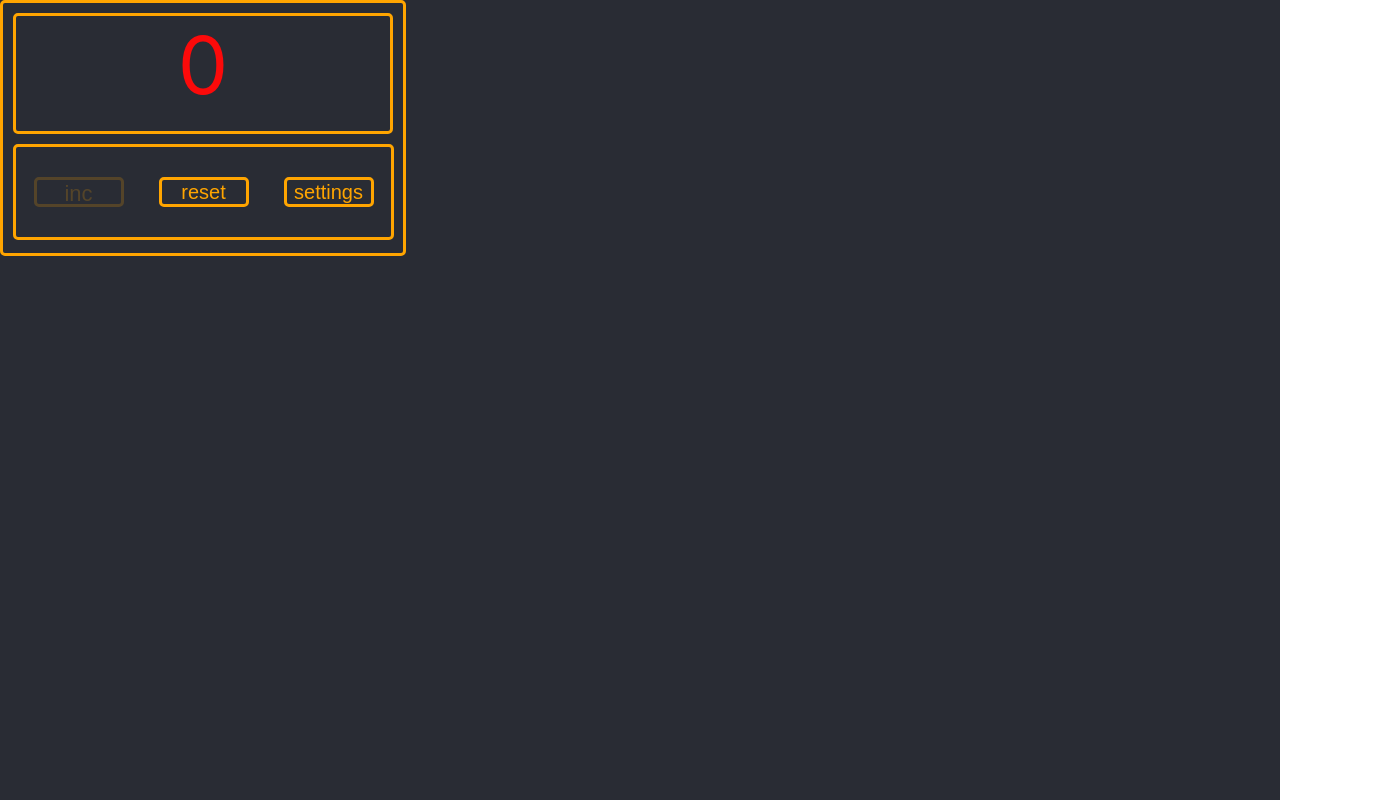
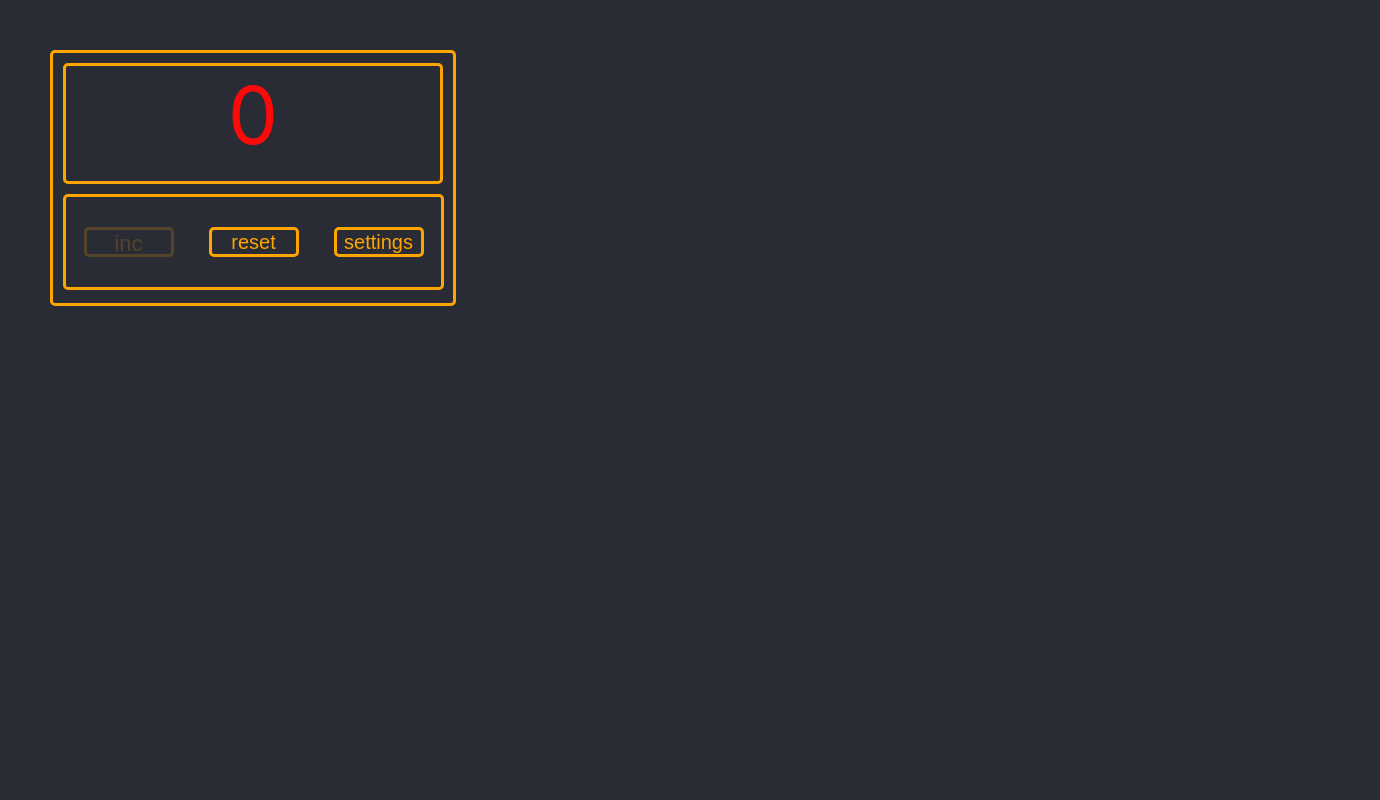
Before and after one commit to Kiri1111/other, a React (Create React App) app: page /settings in a window 1280 px wide. Shown: the top 800 px of the page, 1380 px wide, since content can reach past the window. Built offline with nearby package versions, Linux system fonts and the light colour scheme.

Commit message:
exam 7 completed +counter

```diff
--- a/package.json
+++ b/package.json
@@ -26,7 +26,7 @@
     "build": "react-scripts build",
     "test": "react-scripts test",
     "eject": "react-scripts eject",
-    "predeploy": "mpm run build",
+    "predeploy": "npm run build",
     "deploy": "gh-pages -d build"
   },
   "eslintConfig": {
--- a/src/App.module.css
+++ b/src/App.module.css
@@ -1,5 +1,7 @@
 
 .app {
+    padding: 50px;
     background-color: #292C34;
-    height: 2000px;
+    height: 2222px;
+    width: 100%;
 }
--- a/src/Caunters/CaunterTypeB/CounterTypeB.module.css
+++ b/src/Caunters/CaunterTypeB/CounterTypeB.module.css
@@ -1,7 +1,6 @@
 .allCounter {
+
     text-align: center;
-    display: flex;
-    flex-direction: column;
     border: 3px solid orange;
     border-radius: 5px;
     width: 400px;
```
